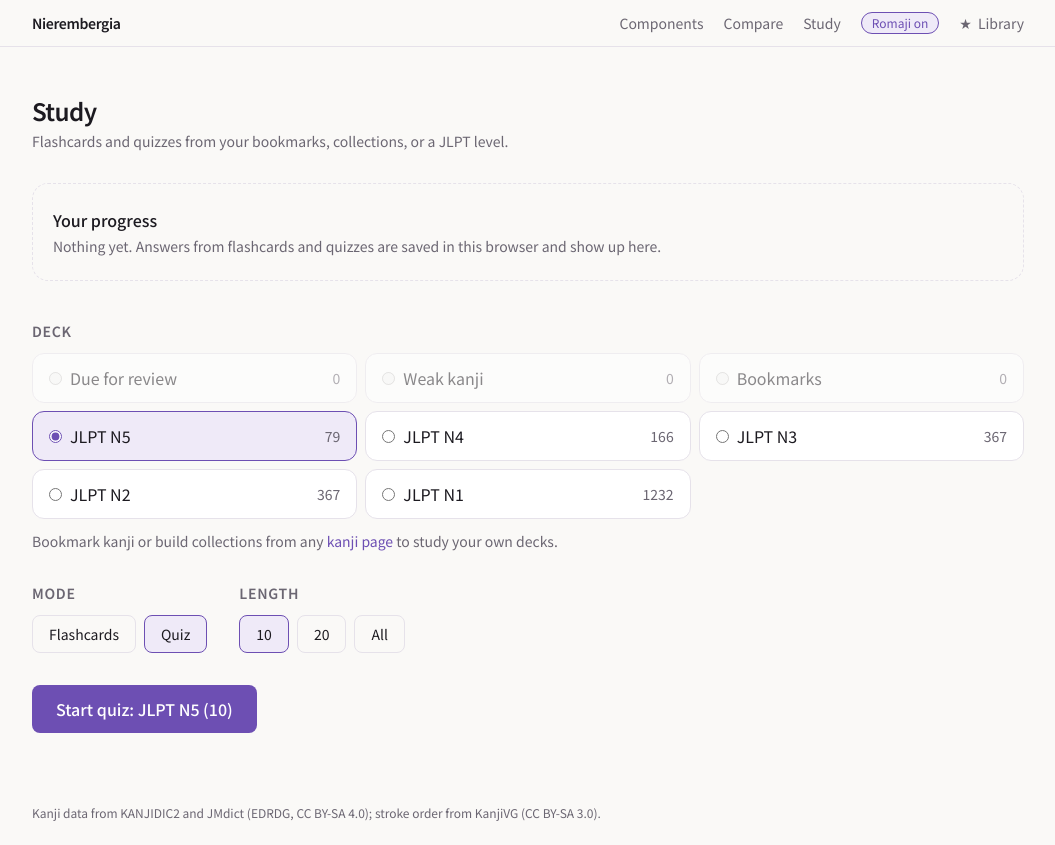
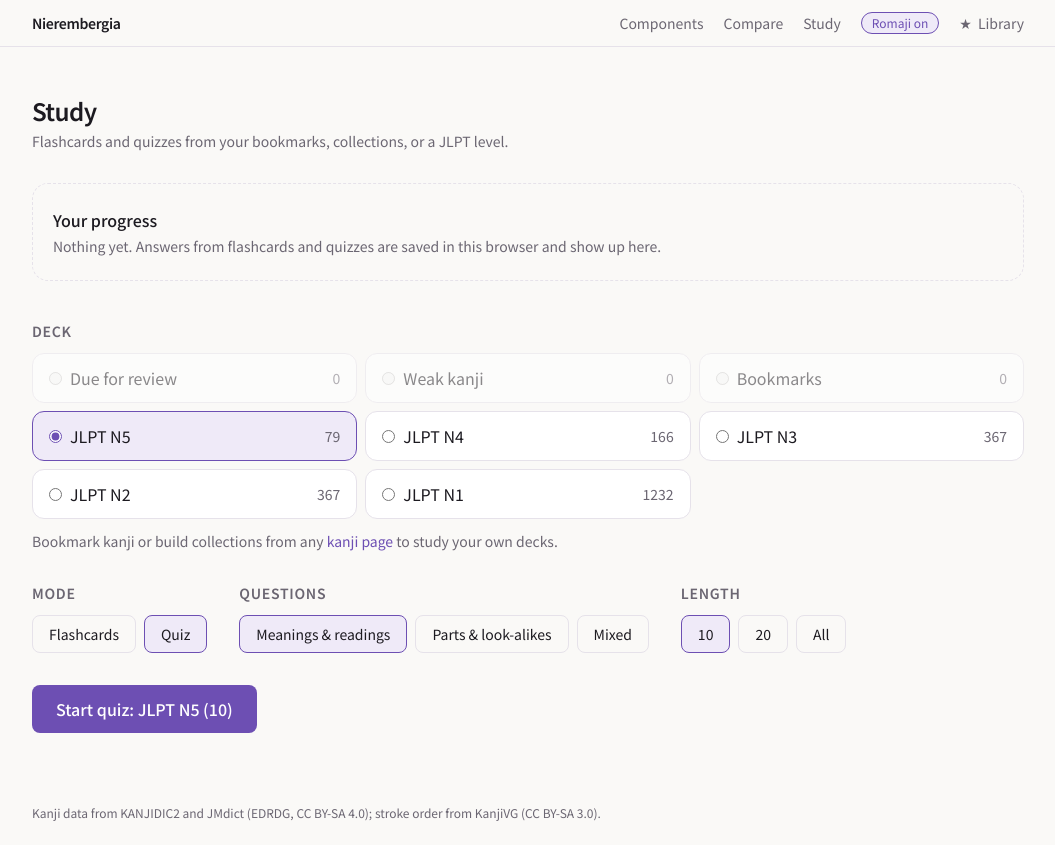
Before and after one commit to Rebisco-Biscuit/Nierembergia, a Next.js app: page /study in a window 1280 px wide. Both pictures are taken after a click on the label "Quiz". Shown: the whole page, without its empty margins (112-1167 px from the left). Built offline with nearby package versions, Linux system fonts and the light colour scheme.

Commit message:
feat: choose quiz question types
Quiz mode offers meanings & readings, parts & look-alikes, or a mix of both.

```diff
--- a/src/components/study/StudyApp.tsx
+++ b/src/components/study/StudyApp.tsx
@@ -3,7 +3,16 @@
 import Link from "next/link";
 import { useState } from "react";
 import { seededRandom, shuffle } from "@/lib/random";
-import { QUESTION_KINDS, deckFromSource, makeQuiz, type DeckSource, type Question, type StudyKanji } from "@/lib/study";
+import {
+  COMPONENT_KINDS,
+  QUESTION_KINDS,
+  deckFromSource,
+  makeQuiz,
+  type DeckSource,
+  type Question,
+  type QuestionKind,
+  type StudyKanji,
+} from "@/lib/study";
 import type { JlptLevel } from "@/lib/types";
 import { emptyProgress, recordAnswer, recordSession, summarize } from "@/lib/progress";
 import type { Grade } from "@/lib/srs";
@@ -26,6 +35,13 @@ const now = () => Date.now();
 let sessionCount = 0;
 const nextSessionKey = () => ++sessionCount;
 
+type QuestionSet = "basic" | "parts" | "mixed";
+const QUESTION_SETS: Record<QuestionSet, { label: string; kinds: QuestionKind[] }> = {
+  basic: { label: "Meanings & readings", kinds: QUESTION_KINDS },
+  parts: { label: "Parts & look-alikes", kinds: COMPONENT_KINDS },
+  mixed: { label: "Mixed", kinds: [...QUESTION_KINDS, ...COMPONENT_KINDS] },
+};
+
 const sourceKey = (s: DeckSource) =>
   s.kind === "jlpt" ? `jlpt:${s.level}` : s.kind === "collection" ? `c:${s.id}` : s.kind;
 
@@ -36,6 +52,7 @@ export function StudyApp({ all }: { all: StudyKanji[] }) {
   const [source, setSource] = useState<DeckSource>({ kind: "jlpt", level: 5 });
   const [mode, setMode] = useState<Mode>("flashcards");
   const [length, setLength] = useState<number>(10);
+  const [questionSet, setQuestionSet] = useState<QuestionSet>("basic");
   const [session, setSession] = useState<Session | null>(null);
   const [error, setError] = useState<string | null>(null);
 
@@ -89,7 +106,7 @@ export function StudyApp({ all }: { all: StudyKanji[] }) {
       setError(null);
       return;
     }
-    const questions = makeQuiz(deck, all, Math.min(length, deck.length), QUESTION_KINDS, rand);
+    const questions = makeQuiz(deck, all, Math.min(length, deck.length), QUESTION_SETS[questionSet].kinds, rand);
     if (questions.length === 0) {
       setError("Couldn't build quiz questions for this deck. Try flashcards, or a bigger deck.");
       return;
@@ -222,6 +239,28 @@ export function StudyApp({ all }: { all: StudyKanji[] }) {
               ))}
             </div>
           </fieldset>
+          {mode === "quiz" && (
+            <fieldset>
+              <legend className="mb-3 text-sm font-semibold uppercase tracking-wider text-muted">Questions</legend>
+              <div className="flex flex-wrap gap-2">
+                {(Object.keys(QUESTION_SETS) as QuestionSet[]).map((set) => (
+                  <label
+                    key={set}
+                    className={`cursor-pointer rounded-lg border px-4 py-2 text-sm ${questionSet === set ? "border-accent bg-accent-soft" : "border-border"}`}
+                  >
+                    <input
+                      type="radio"
+                      name="question-set"
+                      className="sr-only"
+                      checked={questionSet === set}
+                      onChange={() => setQuestionSet(set)}
+                    />
+                    {QUESTION_SETS[set].label}
+                  </label>
+                ))}
+              </div>
+            </fieldset>
+          )}
           <fieldset>
             <legend className="mb-3 text-sm font-semibold uppercase tracking-wider text-muted">Length</legend>
             <div className="flex gap-2">
```
